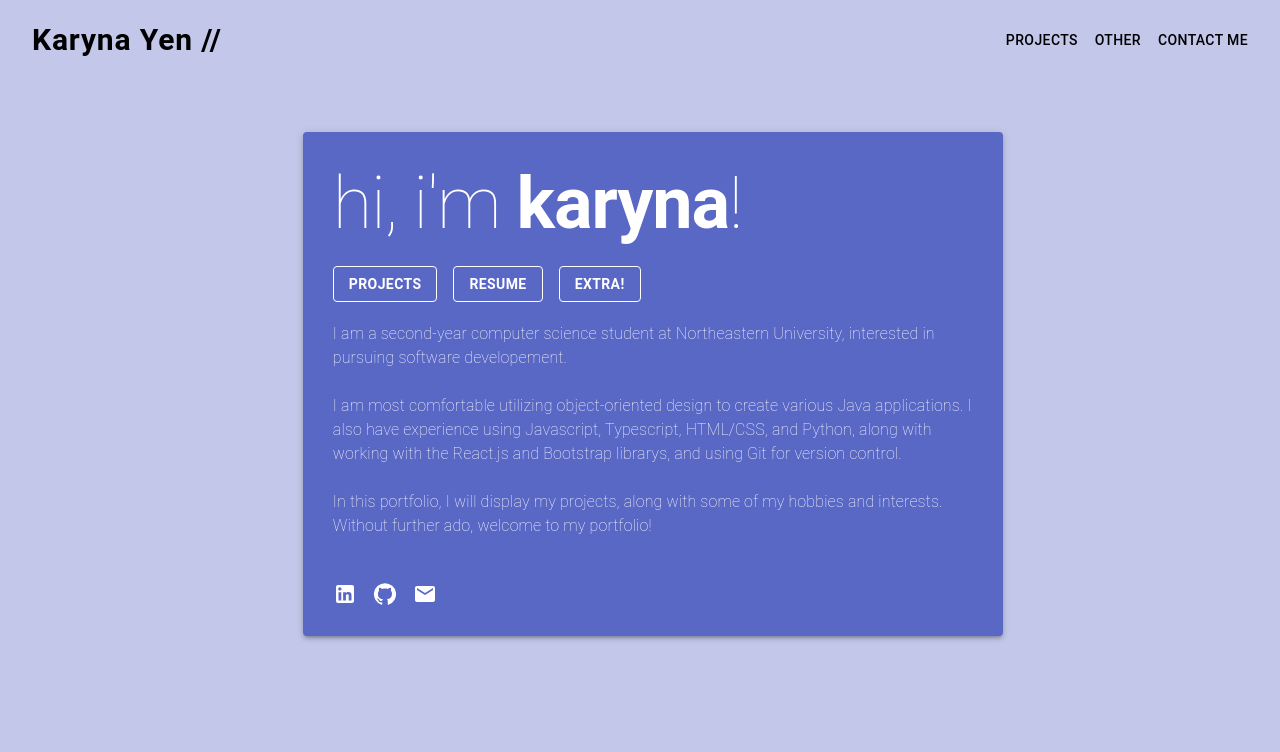
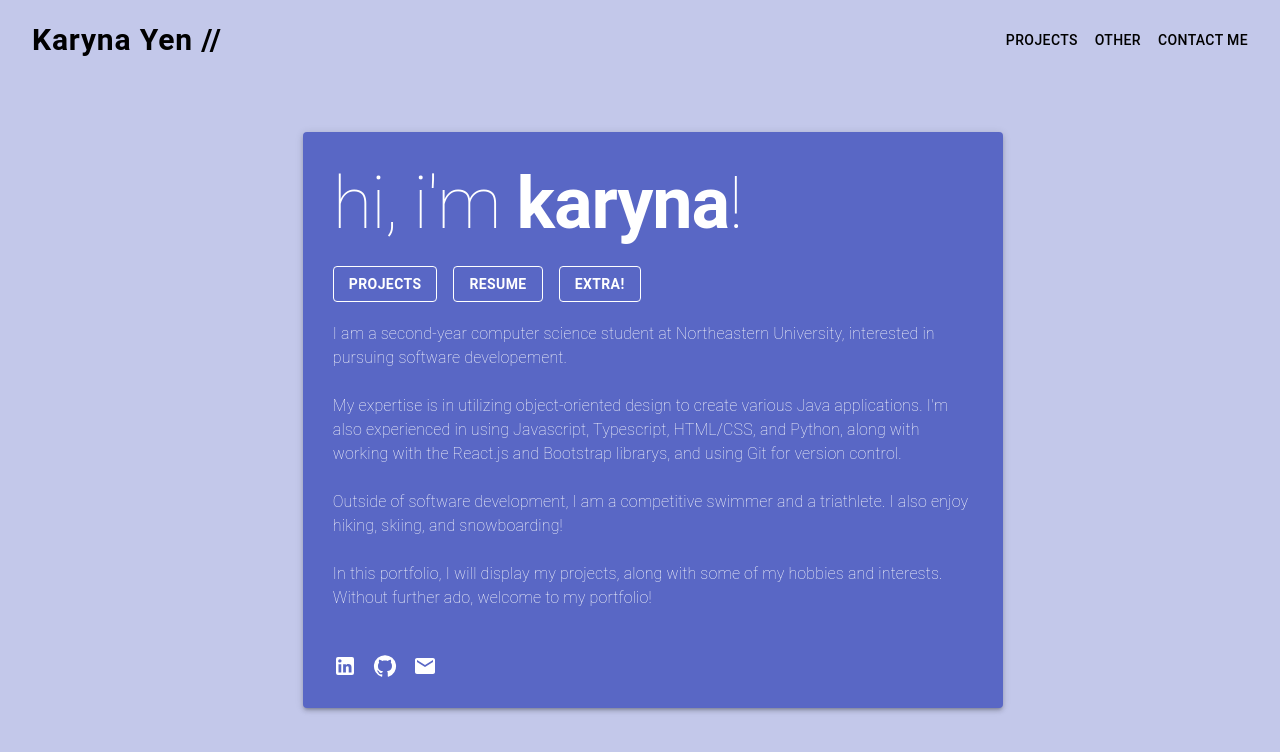
Before and after one commit to karynayen/karyna-portfolio, a React (Create React App) app in the folder portfolio/: page / in a window 1280 px wide. Shown: the top 752 px of the page. Built offline with nearby package versions, Linux system fonts and the light colour scheme.

Commit message:
improve intro message

```diff
--- a/portfolio/src/App.js
+++ b/portfolio/src/App.js
@@ -42,11 +42,14 @@ function App() {
             interested in pursuing software developement.
             <br></br>
             <br></br>
-
-            I am most comfortable utilizing object-oriented design to create
+            My expertise is in utilizing object-oriented design to create
             various Java applications.
-            I also have experience using Javascript, Typescript,  HTML/CSS, and Python,
+            I'm also experienced in using Javascript, Typescript, HTML/CSS, and Python,
             along with working with the React.js and Bootstrap librarys, and using Git for version control.
+            <br></br>
+            <br></br>
+            Outside of software development, I am a competitive swimmer and a triathlete.
+            I also enjoy hiking, skiing, and snowboarding!
             <br></br>
             <br></br>
             In this portfolio, I will display my projects,
```
